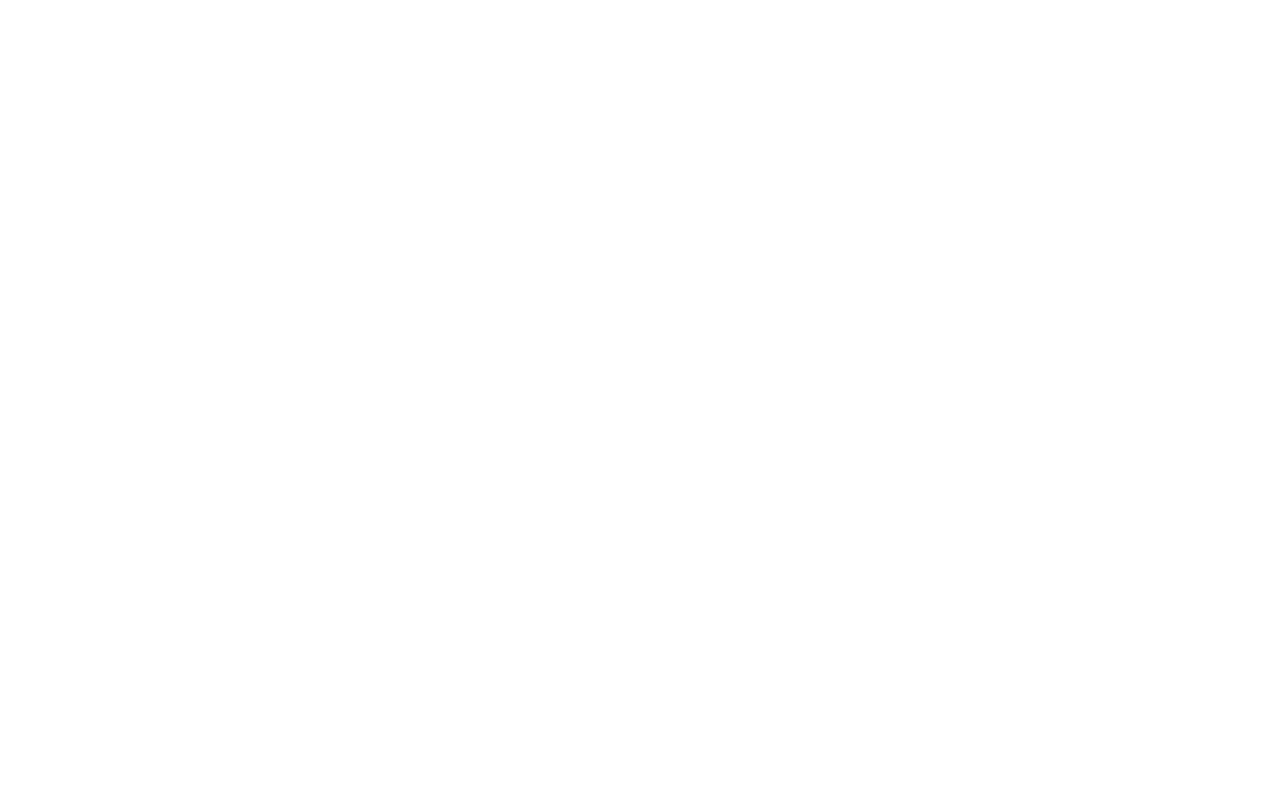
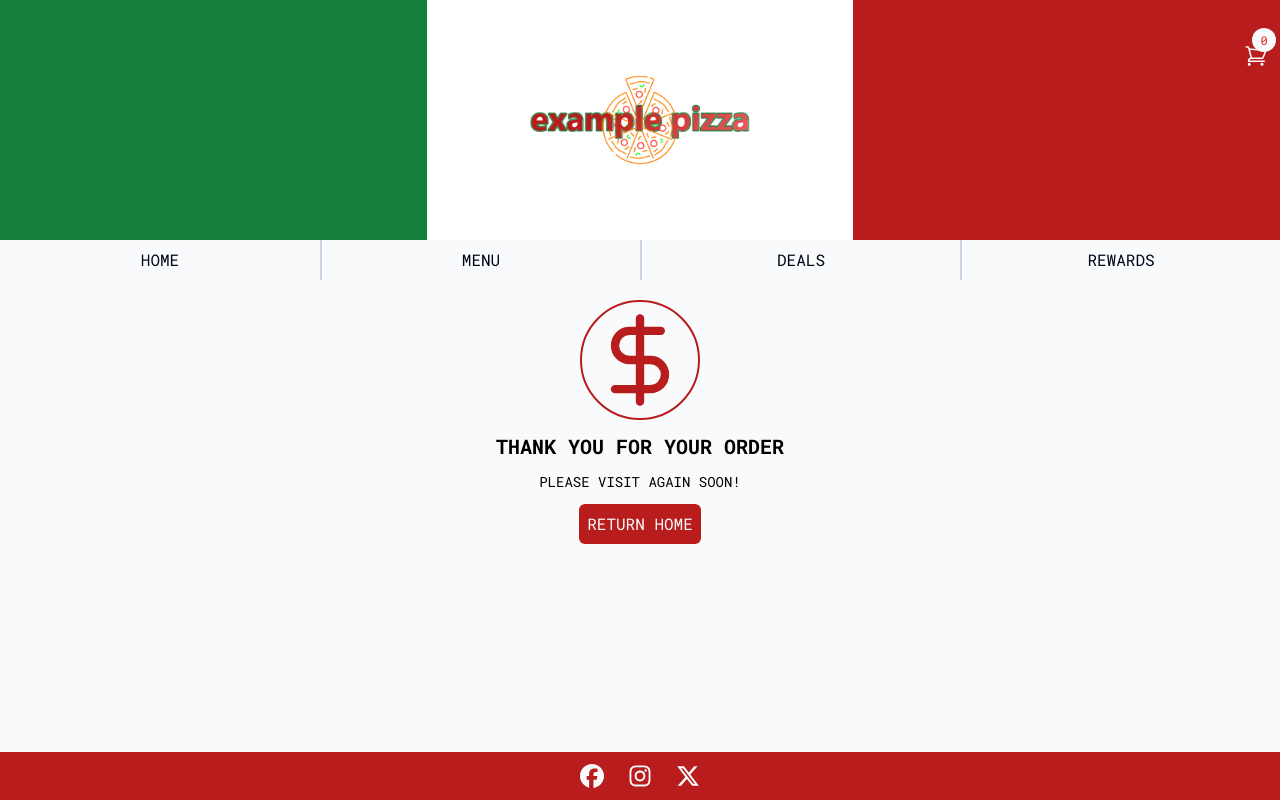
Before and after one commit to rgstupot/example-pizza, a React (Vite) app: page /cart/thankyou in a window 1280 px wide. Before the commit this address had no page. Built offline with nearby package versions, Linux system fonts and the light colour scheme.

Commit message:
added a thank you page to complete checkout

```diff
--- a/src/App.jsx
+++ b/src/App.jsx
@@ -15,6 +15,7 @@ import SpecialityOrder from "./features/order/SpecialityOrder";
 import VarietyDeluxeOrder from "./features/order/VarietyDeluxeOrder";
 import SpecialtyPickThreeOrder from "./features/order/SpecialtyPickThreeOrder";
 import EditOrder from "./features/order/EditOrder";
+import ThankYou from "./features/cart/ThankYou";
 
 function App() {
   return (
@@ -39,6 +40,7 @@ function App() {
             <Route path="order/:pizzaName" element={<SpecialityOrder />} />
             <Route path="order/edit/:id" element={<EditOrder />} />
             <Route path="cart" element={<Cart />} />
+            <Route path="cart/thankyou" element={<ThankYou />} />
           </Route>
         </Routes>
       </BrowserRouter>
--- a/src/features/cart/Cart.jsx
+++ b/src/features/cart/Cart.jsx
@@ -27,6 +27,11 @@ function Cart() {
   const subTotal = calculateSubtotal(cartItems);
   const tax = subTotal * 0.07;
   const total = subTotal + tax;
+
+  function proceed() {
+    clearCart();
+    navigate("/cart/thankyou");
+  }
 
   return (
     <>
@@ -60,7 +65,7 @@ function Cart() {
               continue ordering
             </button>
             <button
-              onClick={() => clearCart()}
+              onClick={() => proceed()}
               className="md:w-[75%] lg:w-[50%] xl:w-[25%] p-2 rounded-md bg-red-700 uppercase text-slate-50 hover:bg-red-500 font-extrabold"
             >
               proceed to checkout
--- /dev/null
+++ b/src/features/cart/ThankYou.jsx
@@ -0,0 +1,24 @@
+// Third-party libraries
+import { LuDollarSign } from "react-icons/lu";
+import { useNavigate } from "react-router-dom";
+
+function ThankYou() {
+  // Setting up navigate function
+  const navigate = useNavigate();
+
+  return (
+    <div className="flex flex-col justify-center items-center py-5 gap-3">
+      <LuDollarSign className="h-[6rem] md:h-[6.5rem] lg:h-[7rem] xl:h-[7.5rem] p-2 w-auto rounded-full border-2 border-red-700 text-red-700" />
+      <h2 className="uppercase text-xl font-bold">thank you for your order</h2>
+      <h3 className="uppercase text-sm">please visit again soon!</h3>
+      <button
+        onClick={() => navigate("/")}
+        className="uppercase bg-red-700 p-2 rounded-md text-slate-50 hover:bg-red-600"
+      >
+        return home
+      </button>
+    </div>
+  );
+}
+
+export default ThankYou;
```
